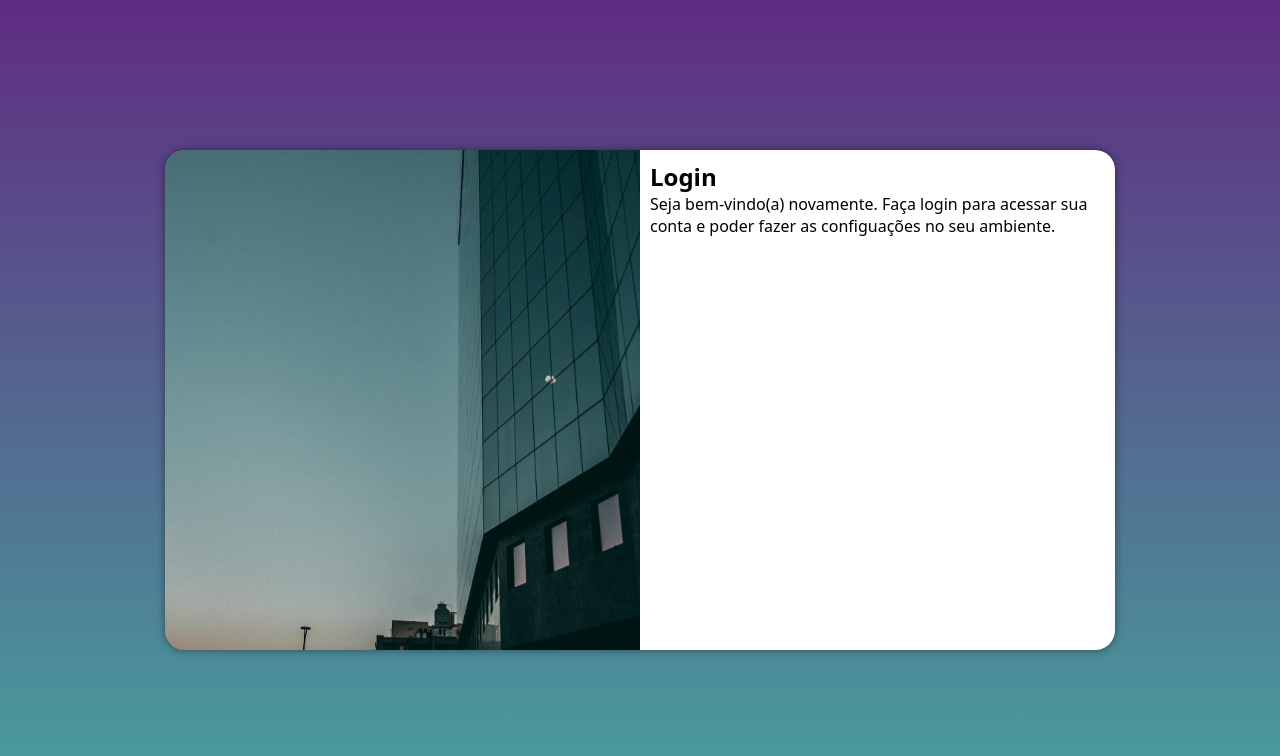
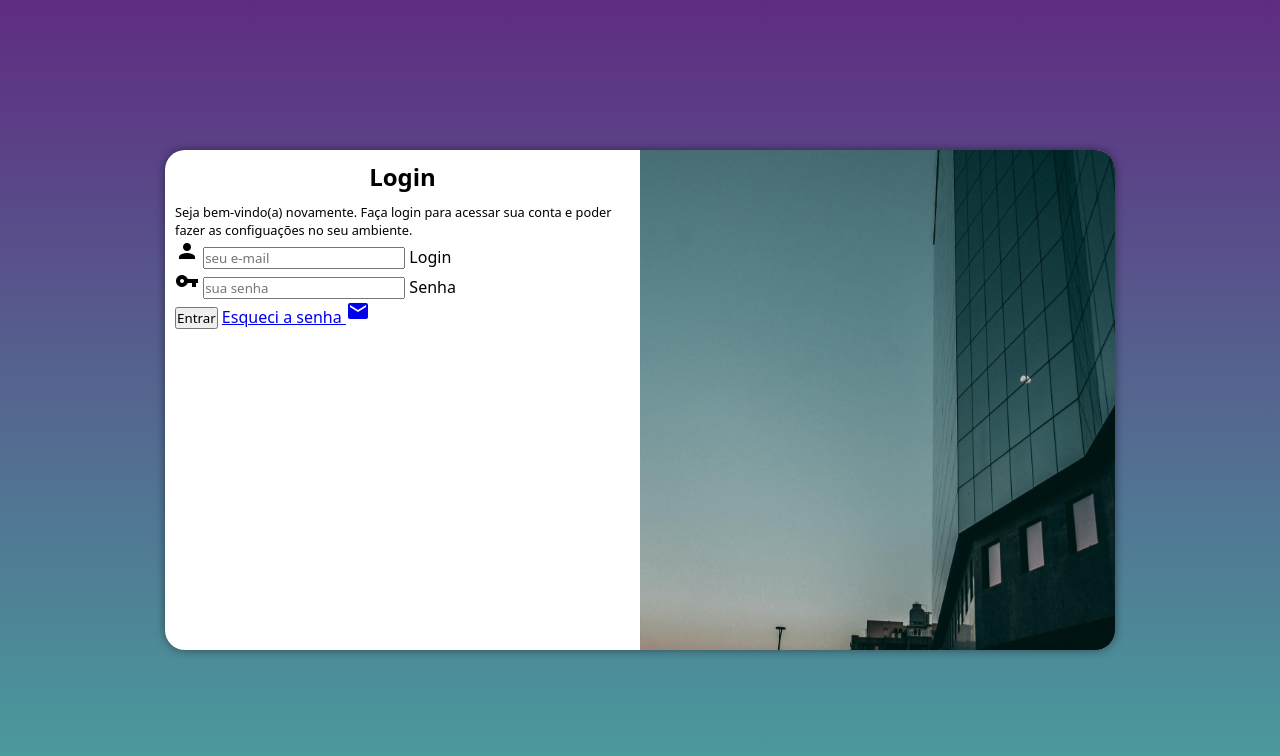
Before and after one commit to Adaianeferreira/projeto-login, a plain HTML site: page index.html in a window 1280 px wide. Drawn offline with Linux system fonts and the light colour scheme.

Commit message:
adicionei o formulario

```diff
--- a/estilos/media-query.css
+++ b/estilos/media-query.css
@@ -38,14 +38,30 @@ Grandes telas: acima de 1200px
     }
 
     section#login > div#imagem {
-        float: left;
+        float: right;
         width: 50%;
         height: 100%;
     }
 
     section#login > div#formulario {
-        float: right;
+        float: left;
         width: 50%;
     }
 
+    div#formulario > h1 {
+        font-size: 2 em;
+    }
+
+    div#formulario > p {
+    font-size: 1.2em;
 }
+}
+
+div#formulario > h1 {
+    text-align: center;
+    margin-bottom: 10px;
+}
+
+div#formulario > p {
+    font-size: 0.8em;
+}
--- a/index.html
+++ b/index.html
@@ -4,6 +4,8 @@
     <meta charset="UTF-8">
     <meta name="viewport" content="width=device-width, initial-scale=1.0">
     <title>Login</title>
+    <link href="https://fonts.googleapis.com/icon?family=Material+Icons"
+      rel="stylesheet">
     <link rel="stylesheet" href="estilos/style.css">
     <link rel="stylesheet" href="estilos/media-query.css">
 </head>
@@ -16,7 +18,22 @@
             <div id="formulario">
                 <h1>Login</h1>
                 <p>Seja bem-vindo(a) novamente. Faça login para acessar sua conta e poder fazer as configuações no seu ambiente.</p>
-                <form action="login.php" method="post"></form>
+                <form action="login.php" method="post" autocomplete="on">
+                    <div class="campo">
+                        <span class="material-icons">person</span>
+                        <input type="e-mail" name="login" id="ilogin" placeholder="seu e-mail" autocomplete="email" required maxlength="30">
+                        <label for="ilogin">Login</label>
+                    </div>
+                    <div class="campo">
+                        <span class="material-icons">vpn_key</span>
+                        <input type="password" name="senha" id="isenha" placeholder="sua senha" autocomplete="current-password" required minlength="8" maxlength="20">
+                        <label for="isenha">Senha</label>
+                    </div>
+                    <input type="submit" value="Entrar">
+                    <a href="esqueci.html">
+                        Esqueci a senha <i class="material-icons">mail</i>
+                    </a>
+                </form>
             </div>
 
         </section>
```
